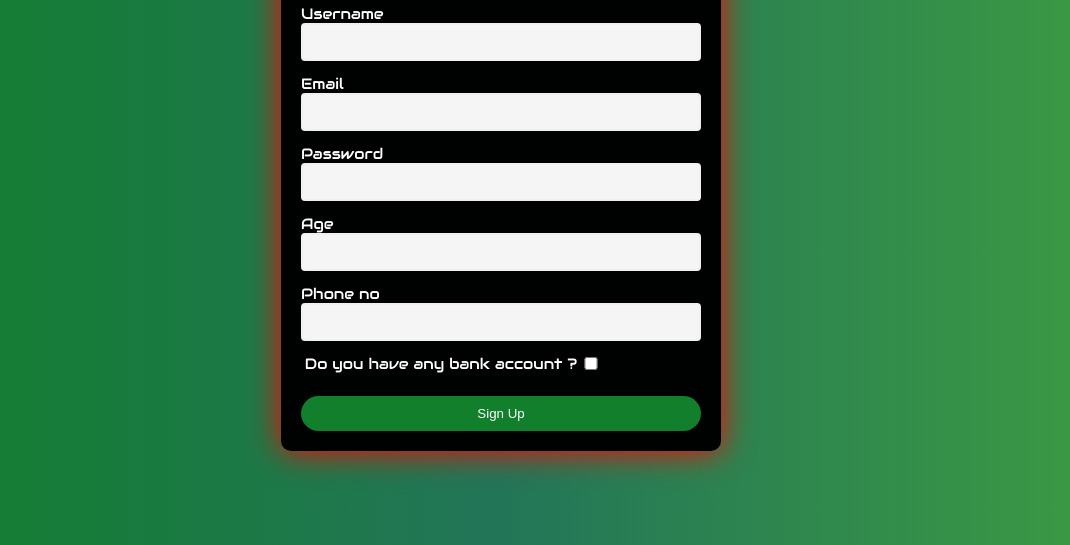
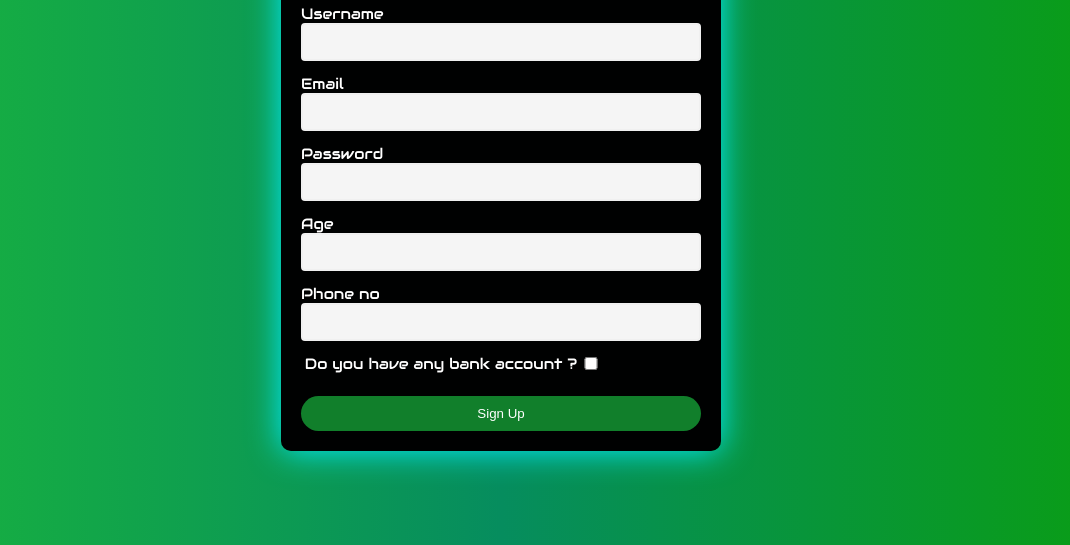
Before and after one commit to 09Farhan/Engine, a plain HTML site: page sign up/reg.html in a window 1280 px wide. Shown: the part 255-800 px from the top of the page, without its empty margins (139-1209 px from the left). Drawn offline with Linux system fonts and the light colour scheme.

Commit message:
Update reg.css

```diff
--- a/sign up/reg.css
+++ b/sign up/reg.css
@@ -1,7 +1,7 @@
 
 body {
     /* background-color: black; */
-    background: linear-gradient(to right, #117f2b, #237558, #3d9c42);
+    background: linear-gradient(to right, #19b43d, #068d5e, #0a9e12);
     /* background-image: url("bg1.jpg") no-repeat center center/cover; */
     /* background-repeat: no-repeat; */
     font-family: 'Audiowide';
@@ -24,7 +24,7 @@ body {
     border-radius: 10px;
     font-size: 15px;
     background-color: rgba(0, 0, 0, 0.993);
-    box-shadow: 0px 0px 33px red;
+    box-shadow: 0px 0px 33px rgb(0, 238, 255);
 }
 
 #form h1 {
@@ -85,6 +85,8 @@ body {
 
 #form button:hover{
     background-color: black;
+    border: 2px solid cyan;
+    color: rgb(81, 236, 81);
 }
 
 #form h1:hover{
```
